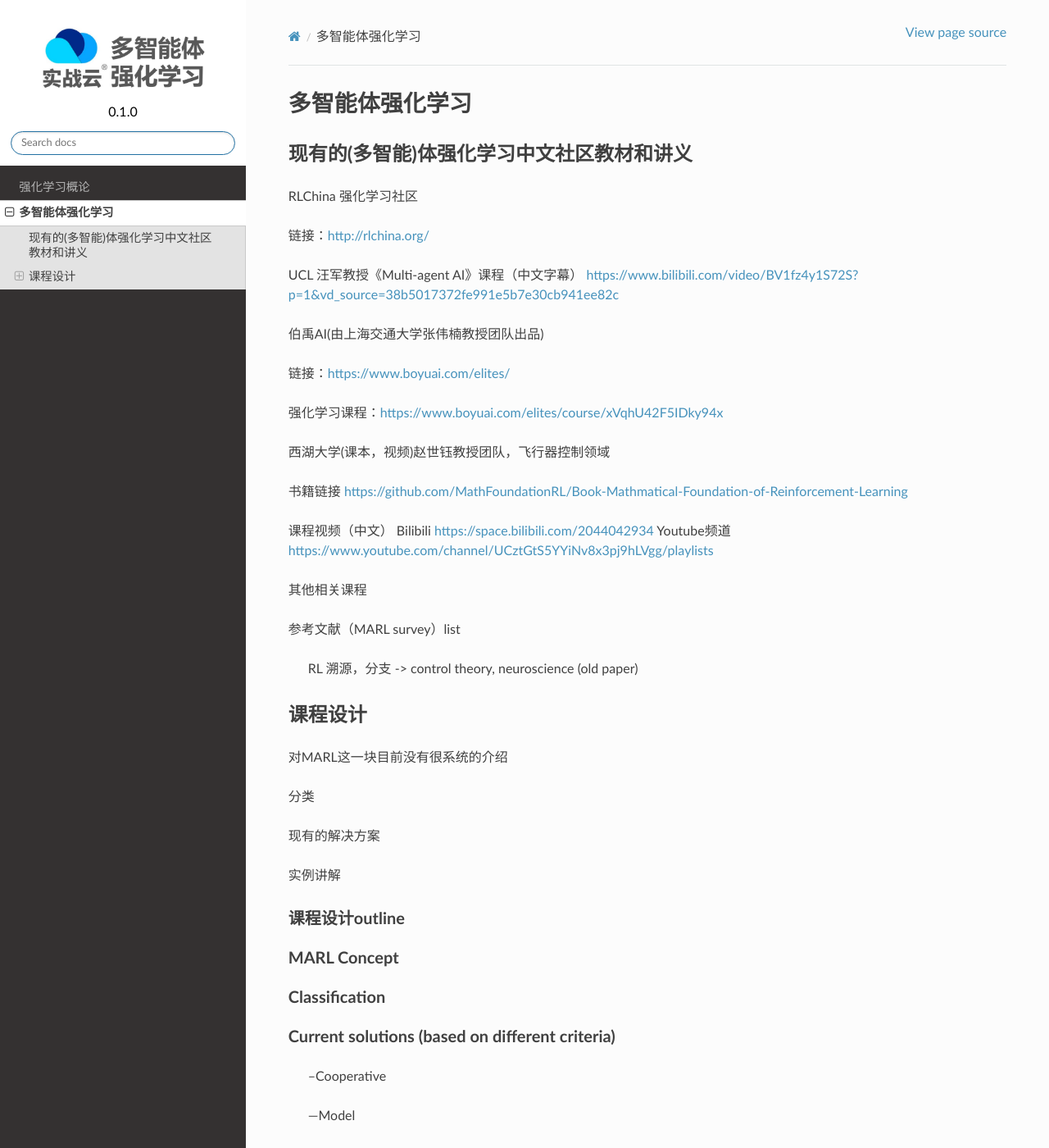
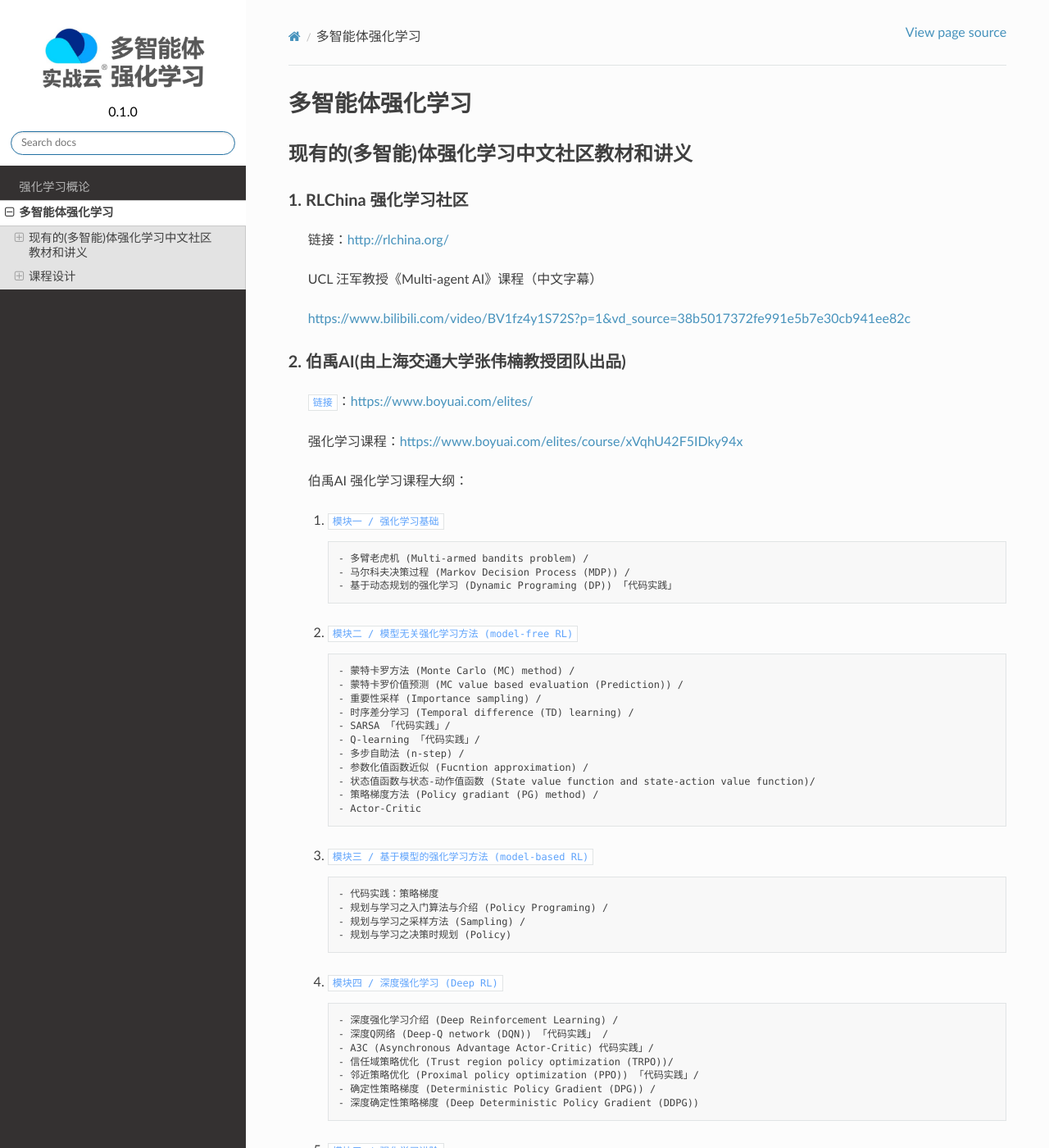
Before and after one commit to subaruclover/MARL_AI_outline, a Sphinx documentation site: the page built from docs/source/intro.rst, in a window 1280 px wide and 1400 px high. Shown: the whole window at 82% size. Built offline with Sphinx 7.4.7 and the Read the Docs theme 2.0.0, drawn with Linux system fonts in a browser that asks for light colours; formulas are drawn with MathJax 3; pages that are not in the unit, such as notebooks, are missing from menus; a script that is not in the unit is left out; some of the changed text lies outside the part shown.

Commit message:
update intro

```diff
--- a/docs/source/intro.rst
+++ b/docs/source/intro.rst
@@ -6,28 +6,100 @@
 现有的(多智能)体强化学习中文社区教材和讲义
 --------------------------------------------
 
-RLChina 强化学习社区
+.. _marl_material:
 
-链接：http://rlchina.org/
+1. RLChina 强化学习社区
+^^^^^^^^^^^^^^^^^^^^^^^^^
 
-UCL 汪军教授《Multi-agent AI》课程（中文字幕）
-https://www.bilibili.com/video/BV1fz4y1S72S?p=1&vd_source=38b5017372fe991e5b7e30cb941ee82c
+    链接：http://rlchina.org/
 
-伯禹AI(由上海交通大学张伟楠教授团队出品)
+    UCL 汪军教授《Multi-agent AI》课程（中文字幕）
 
-链接：https://www.boyuai.com/elites/
+    https://www.bilibili.com/video/BV1fz4y1S72S?p=1&vd_source=38b5017372fe991e5b7e30cb941ee82c
 
-强化学习课程：https://www.boyuai.com/elites/course/xVqhU42F5IDky94x
+.. _marl_material2:
 
-西湖大学(课本，视频)赵世钰教授团队，飞行器控制领域
+2. 伯禹AI(由上海交通大学张伟楠教授团队出品)
+^^^^^^^^^^^^^^^^^^^^^^^^^^^^^^^^^^^^^^^^^^^
 
-书籍链接 https://github.com/MathFoundationRL/Book-Mathmatical-Foundation-of-Reinforcement-Learning
+    ``链接``：https://www.boyuai.com/elites/
 
-课程视频（中文）
-Bilibili https://space.bilibili.com/2044042934
-Youtube频道 https://www.youtube.com/channel/UCztGtS5YYiNv8x3pj9hLVgg/playlists
+    强化学习课程：https://www.boyuai.com/elites/course/xVqhU42F5IDky94x
 
-其他相关课程
+    伯禹AI 强化学习课程大纲：
+
+    #. ``模块一 / 强化学习基础`` ::
+
+        - 多臂老虎机 (Multi-armed bandits problem) /
+        - 马尔科夫决策过程 (Markov Decision Process (MDP)) /
+        - 基于动态规划的强化学习 (Dynamic Programing (DP)) 「代码实践」
+
+    #. ``模块二 / 模型无关强化学习方法 (model-free RL)`` ::
+
+        - 蒙特卡罗方法 (Monte Carlo (MC) method) /
+        - 蒙特卡罗价值预测 (MC value based evaluation (Prediction)) /
+        - 重要性采样 (Importance sampling) /
+        - 时序差分学习 (Temporal difference (TD) learning) /
+        - SARSA 「代码实践」/
+        - Q-learning 「代码实践」/
+        - 多步自助法 (n-step) /
+        - 参数化值函数近似 (Fucntion approximation) /
+        - 状态值函数与状态-动作值函数 (State value function and state-action value function)/
+        - 策略梯度方法 (Policy gradiant (PG) method) /
+        - Actor-Critic
+
+    #. ``模块三 / 基于模型的强化学习方法 (model-based RL)`` ::
+
+        - 代码实践：策略梯度
+        - 规划与学习之入门算法与介绍 (Policy Programing) /
+        - 规划与学习之采样方法 (Sampling) /
+        - 规划与学习之决策时规划 (Policy)
+
+    #. ``模块四 / 深度强化学习 (Deep RL)`` ::
+
+        - 深度强化学习介绍 (Deep Reinforcement Learning) /
+        - 深度Q网络 (Deep-Q network (DQN)) 「代码实践」 /
+        - A3C (Asynchronous Advantage Actor-Critic) 代码实践」/
+        - 信任域策略优化 (Trust region policy optimization (TRPO))/
+        - 邻近策略优化 (Proximal policy optimization (PPO)) 「代码实践」/
+        - 确定性策略梯度 (Deterministic Policy Gradient (DPG)) /
+        - 深度确定性策略梯度 (Deep Deterministic Policy Gradient (DDPG))
+
+    #. ``模块五 / 强化学习进阶`` ::
+
+        - 概率图强化学习：Soft Q-learning & Soft Actor-Critic /
+        - 模仿学习 (Imitation learning) /
+        - 行为克隆 /
+        - 逆强化学习 (Inverse RL) /
+        - 生成对抗模仿学习 (Generative adversarial imitation learning (GAIL)) /
+        - 参数化动作空间 /
+        - 模型预测控制 /
+        - 基于模型的策略优化 /
+        - 目标导向的强化学习 /
+        # 多智能体强化学习 (MARL) /
+        - 离线强化学习 (offline RL)
+
+.. _marl_material3:
+
+3. 西湖大学(课本，视频)赵世钰教授团队，飞行器控制领域
+^^^^^^^^^^^^^^^^^^^^^^^^^^^^^^^^^^^^^^^^^^^^^^^^^^^^^
+
+    书籍链接 https://github.com/MathFoundationRL/Book-Mathmatical-Foundation-of-Reinforcement-Learning
+
+    课程视频（中文）
+    Bilibili https://space.bilibili.com/2044042934
+    Youtube频道 https://www.youtube.com/channel/UCztGtS5YYiNv8x3pj9hLVgg/playlists
+
+.. _marl_material4:
+
+4. 其他相关课程和资料
+^^^^^^^^^^^^^^^^^^^^^^^^
+
+    伯克利+上海交通大学 RL
+
+    AAAI-22 中科院自动化所-飞行器智能技术，多智能体AI团队
+    Concentration network for Reinforcement Learning of Large-scale Multi-agent systems
+
 
 参考文献（MARL survey）list
 
@@ -37,13 +109,13 @@
 课程设计
 ----------------
 
-对MARL这一块目前没有很系统的介绍
+当前在强化学习领域中，对MARL这一块目前没有很系统的介绍，最初RL用于单个个体 (single agent) 在和环境和互动中习得如何做决策，学习达到奖励的策略。现在大量的关注涌向了多智能体的领域，状态空间，状态-行为空间急速上升，其他智能体和环境的仅部分可观测特性使得适用于单智能体的算法在多智能体的情况下往往不再适用。我们可以按照任务的标准或者模型的标准来划分各种多智能体的算法分类。
 
 分类
 
 现有的解决方案
 
-实例讲解
+实例讲解（代码实践）
 
 .. _marl_outline:
 
```
Also changed, not shown: 8 other files.
